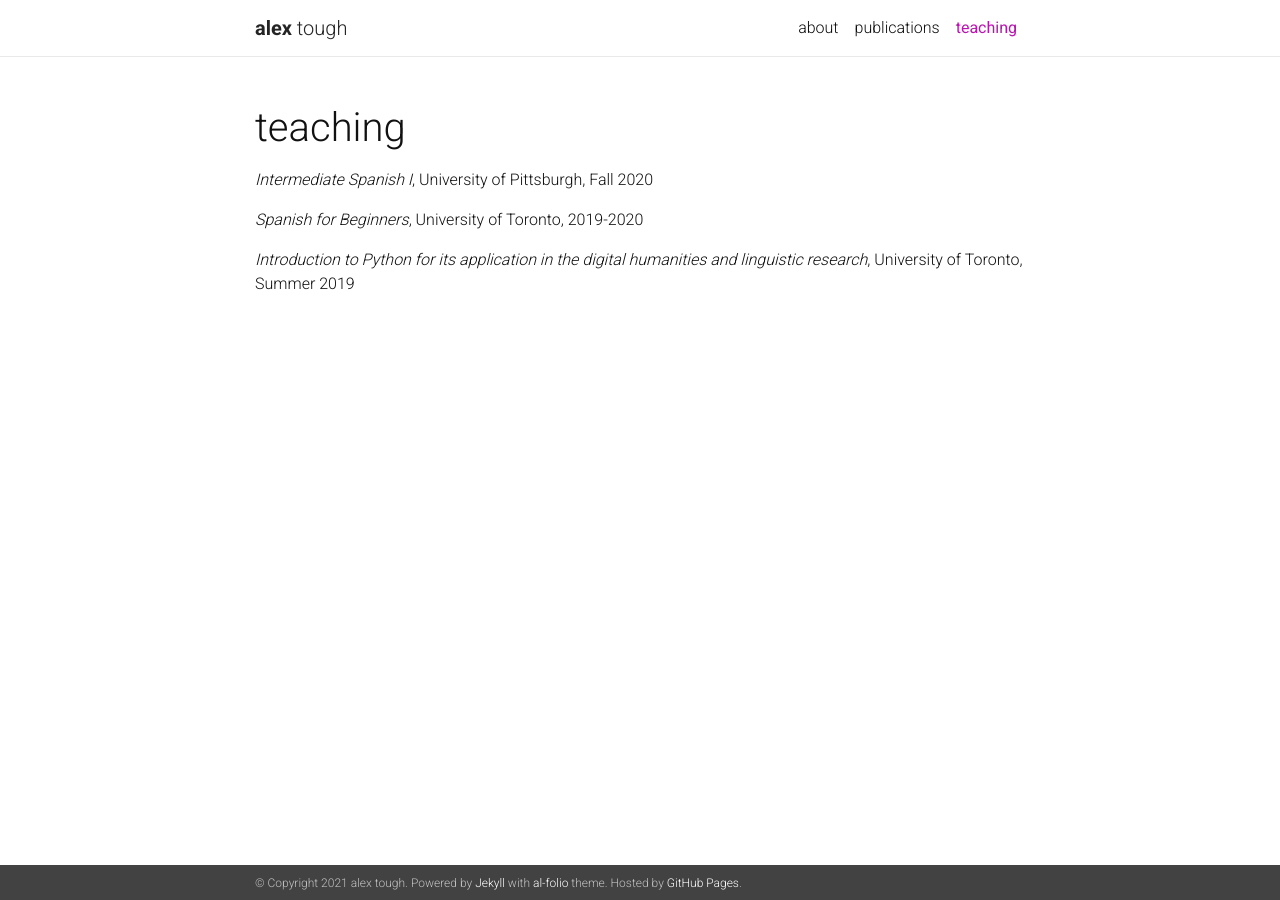
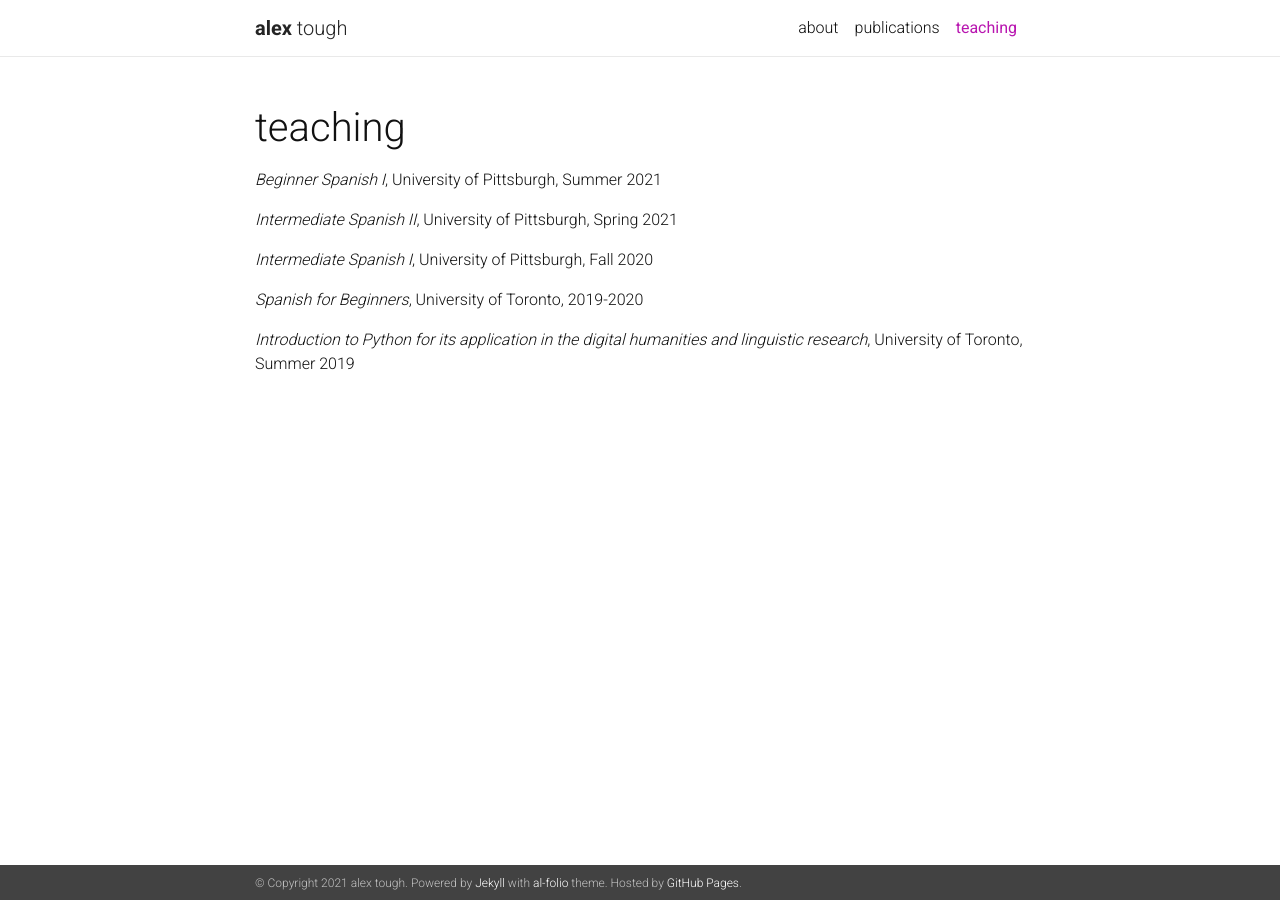
Before and after one commit to alextoughg/alextoughg.github.io, a Jekyll site: the page built from _pages/teaching.md, in a window 1280 px wide. Built offline with Jekyll 4.4.1, drawn with Linux system fonts in a browser that asks for light colours; nearby versions of some CDN libraries; a style sheet for code colours, icons or effects is not loaded.

Commit message:
update news item and teaching

```diff
--- a/_pages/teaching.md
+++ b/_pages/teaching.md
@@ -6,6 +6,10 @@ description:
 nav: true
 ---
 
+*Beginner Spanish I*, University of Pittsburgh, Summer 2021
+
+*Intermediate Spanish II*, University of Pittsburgh, Spring 2021
+
 *Intermediate Spanish I*, University of Pittsburgh, Fall 2020
 
 *Spanish for Beginners*, University of Toronto, 2019-2020
```
Also changed, not shown: _news/announcement_6.md (+1 -1 lines).
